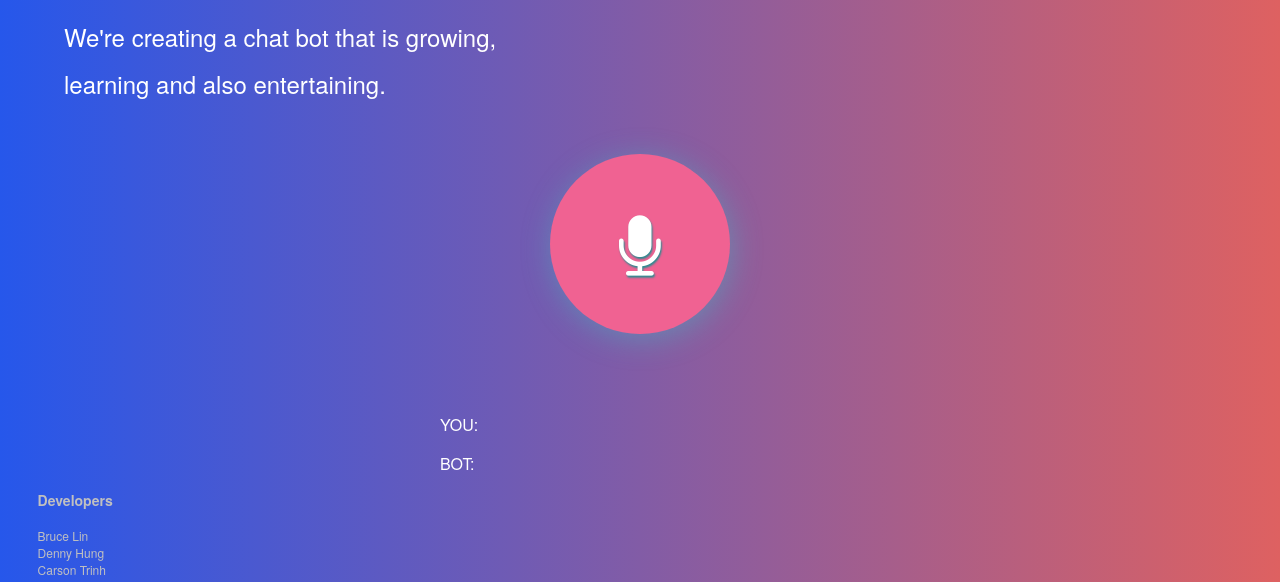
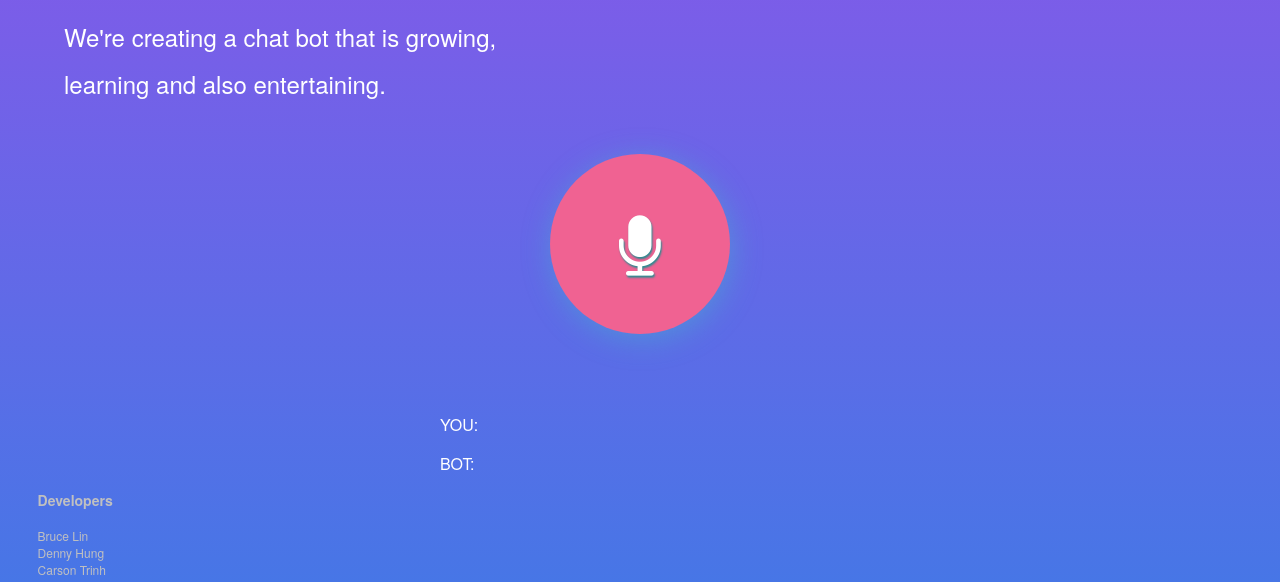
Before and after one commit to brucelin1218/CalHacks4.0, a website: page views/index.html in a window 1280 px wide. Shown: the part 218-800 px from the top of the page. Drawn offline with nearby package versions, Linux system fonts and the light colour scheme; files that its build step writes are made by us from their sources; no server answers; files whose address does not match are found by name.

Commit message:
Edit README file

```diff
--- a/public/css/style.css
+++ b/public/css/style.css
@@ -12,9 +12,10 @@ body {
   margin: 0;
   font-family: "HelveticaNeueLight", "HelveticaNeue-Light", "Helvetica Neue Light", "HelveticaNeue", "Helvetica Neue", 'TeXGyreHerosRegular', "Helvetica", "Tahoma", "Geneva", "Arial", sans-serif;
   font-weight: 200;
-  background: #de6161;  /* fallback for old browsers */
-  background: -webkit-linear-gradient(to right, #2657eb, #de6161);  /* Chrome 10-25, Safari 5.1-6 */
-  background: linear-gradient(to right, #2657eb, #de6161); /* W3C, IE 10+/ Edge, Firefox 16+, Chrome 26+, Opera 12+, Safari 7+ */
+  background: #4776E6;  /* fallback for old browsers */
+  background: -webkit-linear-gradient(to bottom, #8E54E9, #4776E6);  /* Chrome 10-25, Safari 5.1-6 */
+  background: linear-gradient(to bottom, #8E54E9, #4776E6); /* W3C, IE 10+/ Edge, Firefox 16+, Chrome 26+, Opera 12+, Safari 7+ */
+
   background-size: cover;
   color: #fff;
 }
```
